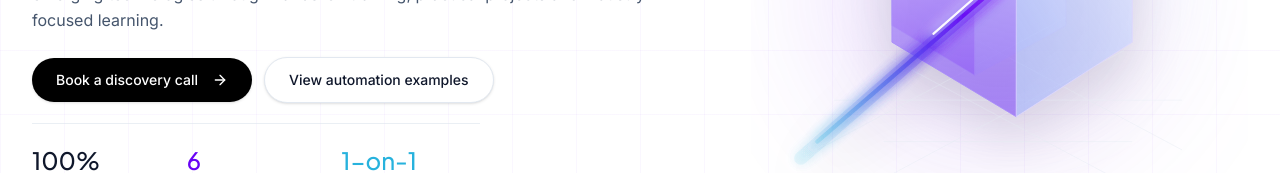
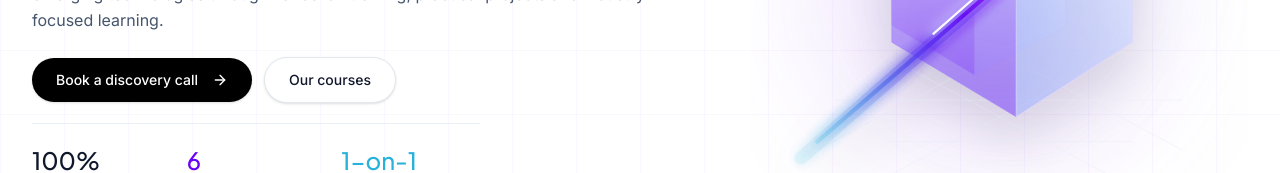
Before and after one commit to webitya/technotiq, a Next.js app: page / in a window 1280 px wide. Shown: the part 342-515 px from the top of the page. Built offline with nearby package versions, Linux system fonts and the light colour scheme.

Commit message:
chore: replace View automation examples with Our courses

```diff
--- a/src/components/home/Hero.js
+++ b/src/components/home/Hero.js
@@ -36,7 +36,7 @@ export default function Hero() {
               </Button>
 
               <Button href="/courses" variant="secondary" size="md" className="w-full sm:w-auto justify-center">
-                <span>View automation examples</span>
+                <span>Our courses</span>
               </Button>
             </div>
 
```
